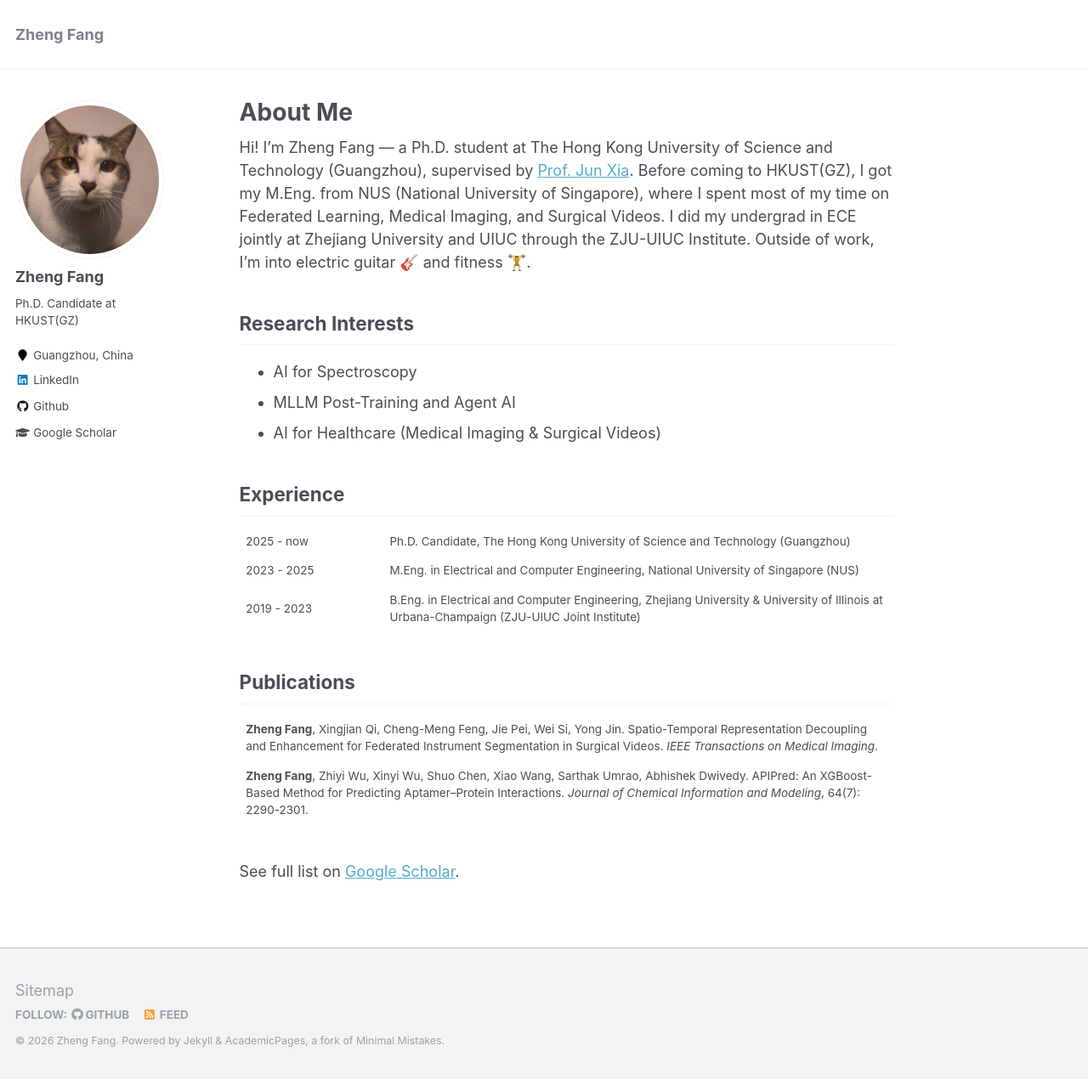
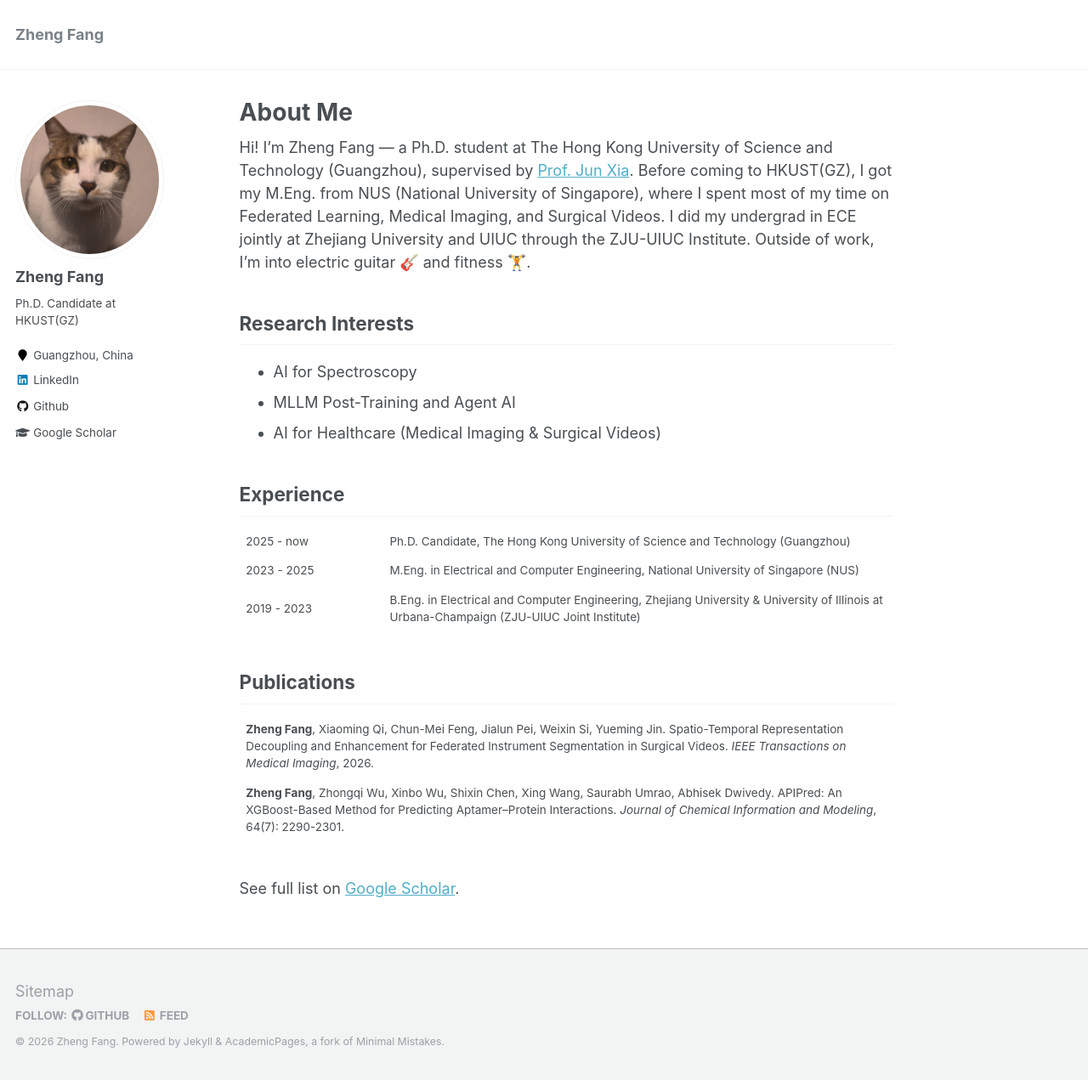
Before and after one commit to Meaw0415/zhengf.github.io, a Jekyll site: the page built from _pages/about.md, in a window 1280 px wide and 1271 px high. Shown: the whole window at 85% size. Built offline with Jekyll 4.4.1, drawn with Linux system fonts in a browser that asks for light colours.

Commit message:
Fix author names in publications
Correct author names from actual publications:
- Spatio-Temporal: Xiaoming Qi, Chun-Mei Feng, Jialun Pei, Weixin Si, Yueming Jin
- APIPred: Zhongqi Wu, Xinbo Wu, Shixin Chen, Xing Wang, Saurabh Umrao, Abhisek Dwivedy

https://claude.ai/code/session_01SatwzkHaV3AZnBZ2iACPZJ

```diff
--- a/_pages/about.md
+++ b/_pages/about.md
@@ -74,10 +74,10 @@ table, th, td {
 
 <table>
   <tr>
-    <td><b>Zheng Fang</b>, Xingjian Qi, Cheng-Meng Feng, Jie Pei, Wei Si, Yong Jin. Spatio-Temporal Representation Decoupling and Enhancement for Federated Instrument Segmentation in Surgical Videos. <i>IEEE Transactions on Medical Imaging</i>.</td>
+    <td><b>Zheng Fang</b>, Xiaoming Qi, Chun-Mei Feng, Jialun Pei, Weixin Si, Yueming Jin. Spatio-Temporal Representation Decoupling and Enhancement for Federated Instrument Segmentation in Surgical Videos. <i>IEEE Transactions on Medical Imaging</i>, 2026.</td>
   </tr>
   <tr>
-    <td><b>Zheng Fang</b>, Zhiyi Wu, Xinyi Wu, Shuo Chen, Xiao Wang, Sarthak Umrao, Abhishek Dwivedy. APIPred: An XGBoost-Based Method for Predicting Aptamer–Protein Interactions. <i>Journal of Chemical Information and Modeling</i>, 64(7): 2290-2301.</td>
+    <td><b>Zheng Fang</b>, Zhongqi Wu, Xinbo Wu, Shixin Chen, Xing Wang, Saurabh Umrao, Abhisek Dwivedy. APIPred: An XGBoost-Based Method for Predicting Aptamer–Protein Interactions. <i>Journal of Chemical Information and Modeling</i>, 64(7): 2290-2301.</td>
   </tr>
 </table>
 
```
